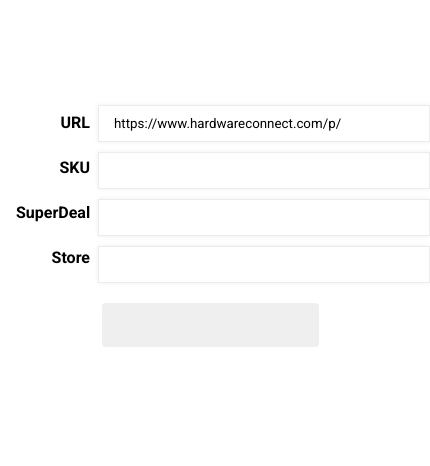
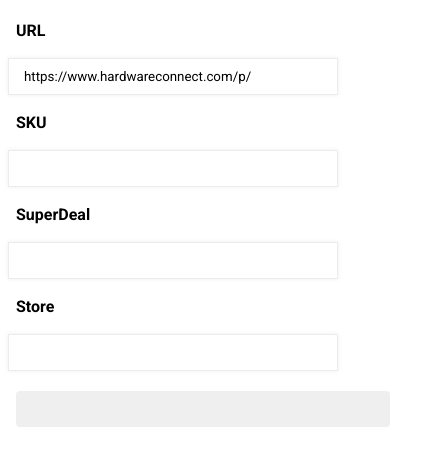
Before and after one commit to rosslibby/hardware-connect-url-generator, a plain HTML site: page index.html in a window 390 px wide. Shown: the whole page, 430 px wide, since content can reach past the window. Drawn offline with Linux system fonts and the light colour scheme.

Commit message:
fixed it

```diff
--- a/index.html
+++ b/index.html
@@ -12,18 +12,14 @@
     <div class="container">
         <div class="row">
             <div class="wrapper">
-                <div class="labels">
-                    <label>URL</label>
-                    <label>SKU</label>
-                    <label>SuperDeal</label>
-                    <label>Store</label>
-                </div>
-                <div class="inputs">
-                    <input id="url" class="url" value="https://www.hardwareconnect.com/p/" />
-                    <input id="sku" value="" />
-                    <input id="superDeal" value="" />
-                    <input id="store" value="" />
-                </div>
+                <label>URL</label>
+                <input id="url" class="url" value="https://www.hardwareconnect.com/p/" />
+                <label>SKU</label>
+                <input id="sku" value="" />
+                <label>SuperDeal</label>
+                <input id="superDeal" value="" />
+                <label>Store</label>
+                <input id="store" value="" />
             </div>
         </div>
         <div class="row">
--- a/style.css
+++ b/style.css
@@ -4,7 +4,7 @@ input {
     font-family: 'Roboto', sans-serif;
     margin: 5px 0;
     padding: 10px 15px;
-    width: 300px;
+    width: 298px;
 }
 
 div.row {
@@ -14,27 +14,23 @@ div.row {
 
 div.container {
     margin: 100px auto;
-    width: 100%;
+    width: 600px;
 }
 
 div.wrapper {
     display: block;
     margin: 0 auto;
-    width: 420px;
+    width: 70%;
 }
 
-.labels {
+label {
+    display: block;
     float: left;
-    width: 74px;
-}
-
-.labels label {
-    display: block;
     font-family: 'Roboto', sans-serif;
     font-weight: bold;
     padding: 13px 8px;
     text-align: right;
-    width: 100%;
+    width: 74px;
 }
 
 .inputs {
@@ -49,7 +45,7 @@ input::last-child {
 pre {
     display: block;
     margin: 0 auto;
-    width: 50%;
+    width: 100%;
 }
 
 code {
@@ -61,3 +57,24 @@ code {
     text-align: center;
     width: 100%;
 }
+
+@media only screen and (max-width: 599px) {
+    div.container {
+        margin: 0;
+        width: 100%;
+    }
+
+    div.wrapper {
+        width: 100%;
+    }
+
+    label {
+        text-align: left;
+        width: 100%;
+    }
+
+    code {
+        padding: 8px 0;
+        margin: 0 8px;
+    }
+}
```
